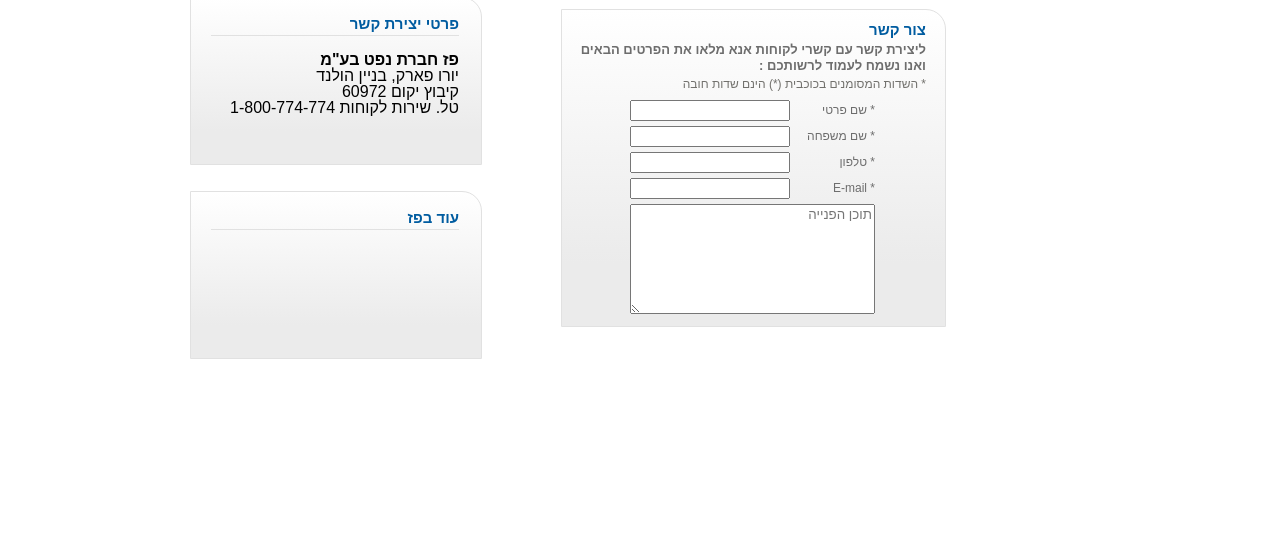
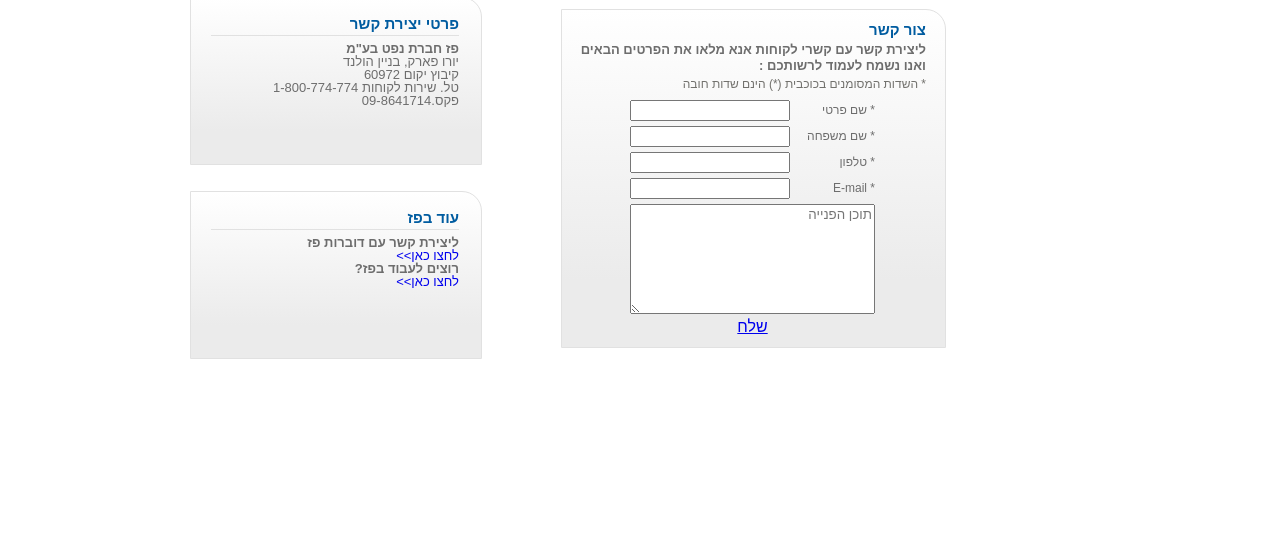
Before and after one commit to dm3mak/midExercise, a plain HTML site: page contact.html in a window 1280 px wide. Shown: the part 196-755 px from the top of the page. Drawn offline with Linux system fonts and the light colour scheme.

Commit message:
second section completed

```diff
--- a/contact.html
+++ b/contact.html
@@ -148,7 +148,11 @@
                         <div>
                             <textarea placeholder="תוכן הפנייה" name="text" id="" cols="30" rows="10"></textarea>
                         </div>
-
+                        <div class="send">
+                            <span></span>
+                            <a href="#">שלח</a>
+                            <span></span>
+                        </div>
                     </form>
                 </nav>
             </article>
@@ -164,12 +168,23 @@
                         קיבוץ יקום 60972
                         <br>
                         טל. שירות לקוחות 1-800-774-774
+                        <br>
+                        פקס.09-8641714
                     </p>
                 </div>
             </article>
             <article>
                 <div>
                     <h3>עוד בפז</h3>
+                    <p>
+                        <strong>ליצירת קשר עם דוברות פז</strong>
+                        <br>
+                        <a href="#">לחצו כאן>></a>
+                        <br>
+                        <strong>רוצים לעבוד בפז?</strong>
+                        <br>
+                        <a href="#">לחצו כאן>></a>
+                    </p>
                 </div>
             </article>
         </section>
--- a/contactstyle.css
+++ b/contactstyle.css
@@ -236,6 +236,7 @@ textarea {
 div.hova {
     color: red;
     font-size: 12px;
+
     display: none;
 }
 .info {
@@ -263,6 +264,14 @@ div.hova {
     padding-bottom: 4px;
     margin-bottom: 6px;
     border-bottom: 1px solid rgb(225, 225 , 225);
+}
+.info p{
+    margin: 0px;
+    font-size: 13px;
+    color: #6d6d6d;
+}
+.info p > a{
+    text-decoration: none;
 }
 footer{
     position: fixed;
```
